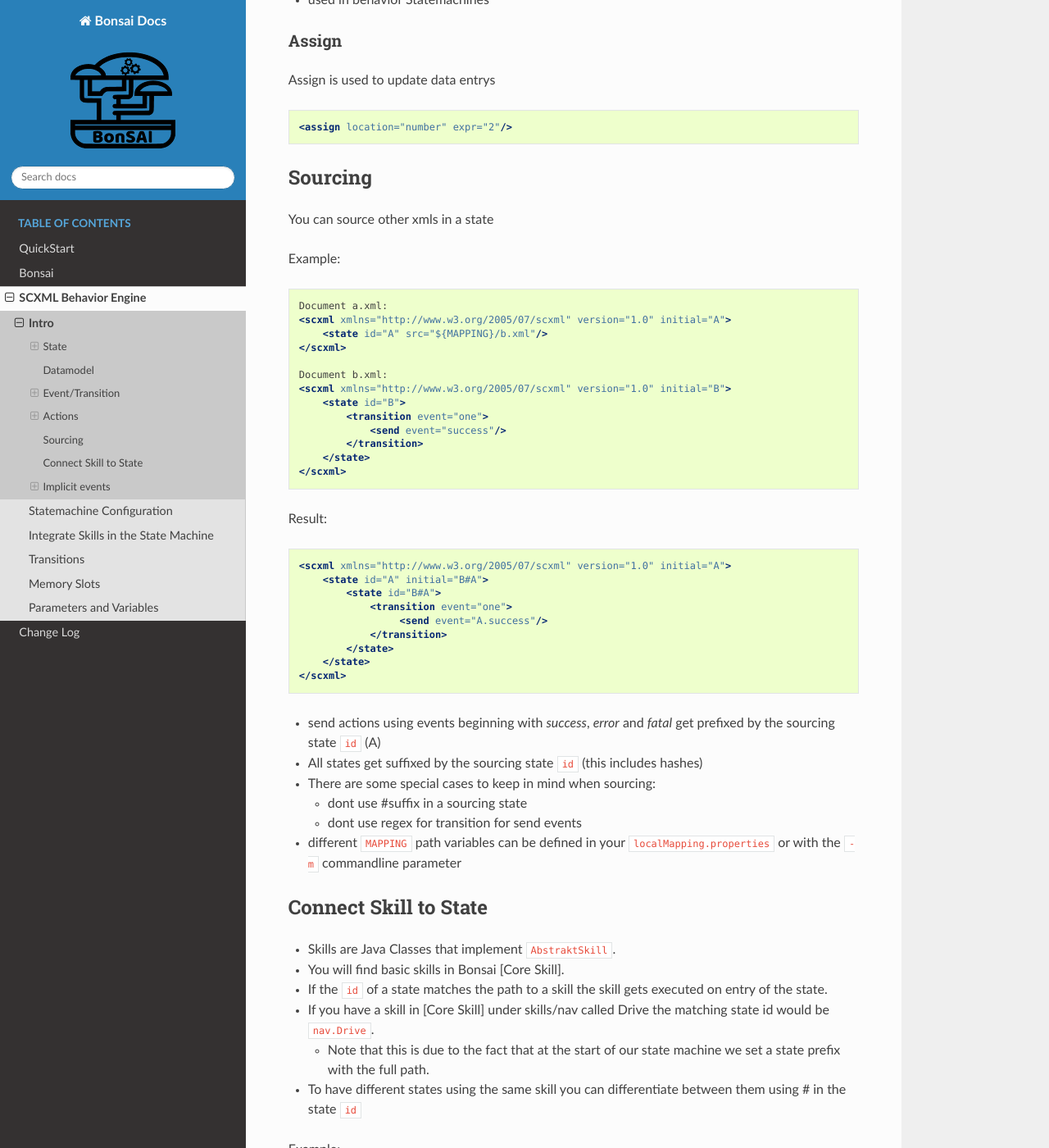
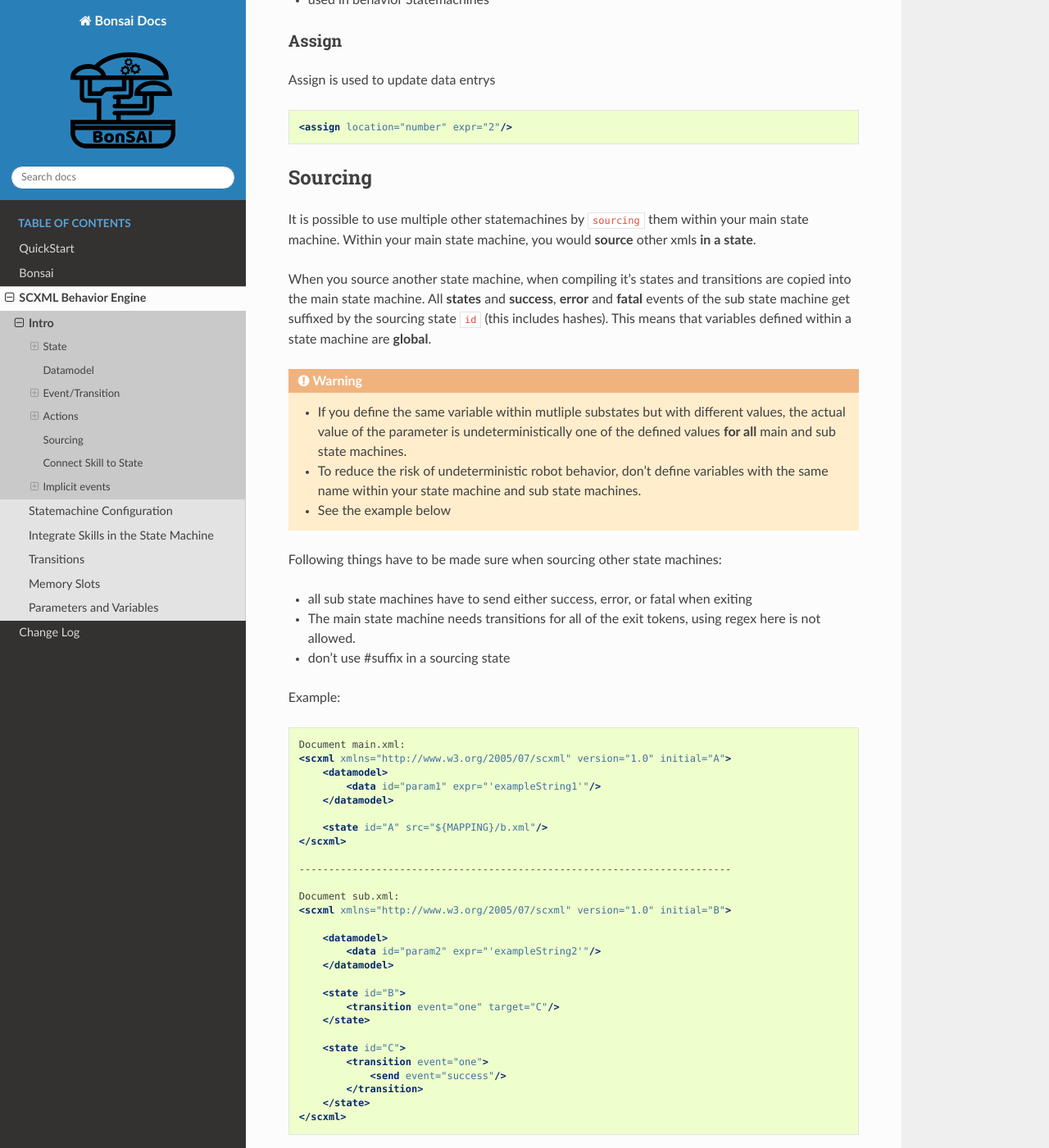
Before and after one commit to CentralLabFacilities/bonsai, a Sphinx documentation site: the page built from docs/source/behavior/scxml-intro.rst, in a window 1280 px wide and 1400 px high, scrolled down 3124 px. Shown: the whole window at 82% size. Built offline with Sphinx 7.4.7 and the Read the Docs theme 3.1.0, drawn with Linux system fonts in a browser that asks for light colours; pages that are not in the unit, such as notebooks, are missing from menus; some of the changed text lies outside the part shown.

Commit message:
doc: update sourcing docs (#59)

```diff
--- a/docs/source/behavior/scxml-intro.rst
+++ b/docs/source/behavior/scxml-intro.rst
@@ -168,20 +168,52 @@ Assign is used to update data entrys
 Sourcing
 --------
 
-You can source other xmls in a state
+It is possible to use multiple other statemachines by ``sourcing`` them within your main state machine.
+Within your main state machine, you would **source** other xmls **in a state**.
+
+When you source another state machine, when compiling it's states and transitions are copied into the main state machine.
+All **states** and **success**, **error** and **fatal** events of the sub state machine get suffixed by the sourcing state ``id`` (this includes hashes).
+This means that variables defined within a state machine are **global**.
+
+.. warning::
+
+    * If you define the same variable within mutliple substates  but with different values, the actual value of the parameter is undeterministically one of the defined values **for all** main and sub state machines.
+    * To reduce the risk of undeterministic robot behavior, don't define variables with the same name within your state machine and sub state machines.
+    * See the example below
+
+Following things have to be made sure when sourcing other state machines:
+
+- all sub state machines have to send either success, error, or fatal when exiting
+- The main state machine needs transitions for all of the exit tokens, using regex here is not allowed.
+- don't use #suffix in a sourcing state
 
 Example:
 
 .. code-block:: xml
 
-    Document a.xml:
+    Document main.xml:
     <scxml xmlns="http://www.w3.org/2005/07/scxml" version="1.0" initial="A">
+        <datamodel>
+            <data id="param1" expr="'exampleString1'"/>
+        </datamodel>
+
         <state id="A" src="${MAPPING}/b.xml"/>
     </scxml>
 
-    Document b.xml:
+    -------------------------------------------------------------------------
+
+    Document sub.xml:
     <scxml xmlns="http://www.w3.org/2005/07/scxml" version="1.0" initial="B">
+
+        <datamodel>
+            <data id="param2" expr="'exampleString2'"/>
+        </datamodel>
+
         <state id="B">
+            <transition event="one" target="C"/>
+        </state>
+
+        <state id="C">
             <transition event="one">
                 <send event="success"/>
             </transition>
@@ -193,8 +225,20 @@ Result:
 .. code-block:: xml
 
     <scxml xmlns="http://www.w3.org/2005/07/scxml" version="1.0" initial="A">
+
+        <!-- Combined data model from main and sub-->
+        <datamodel>
+            <data id="param1" expr="'exampleString1'"/>
+            <data id="param2" expr="'exampleString2'"/>
+        </datamodel>
+
+        <!-- State machine B has been copied here -->
         <state id="A" initial="B#A">
             <state id="B#A">
+                <transition event="one" target="C#A"/>
+            </state>
+
+            <state id="C#A">
                 <transition event="one">
                      <send event="A.success"/>
                 </transition>
@@ -202,14 +246,7 @@ Result:
         </state>
     </scxml>
 
-- send actions using events beginning with *success*, *error* and *fatal* get prefixed by the sourcing state ``id`` (A)
-- All states get suffixed by the sourcing state ``id`` (this includes hashes)
-- There are some special cases to keep in mind when sourcing:
 
-  - dont use #suffix in a sourcing state
-  - dont use regex for transition for send events
-
-- different ``MAPPING`` path variables can be defined in your ``localMapping.properties`` or with the ``-m`` commandline parameter
 
 Connect Skill to State
 ----------------------
```
